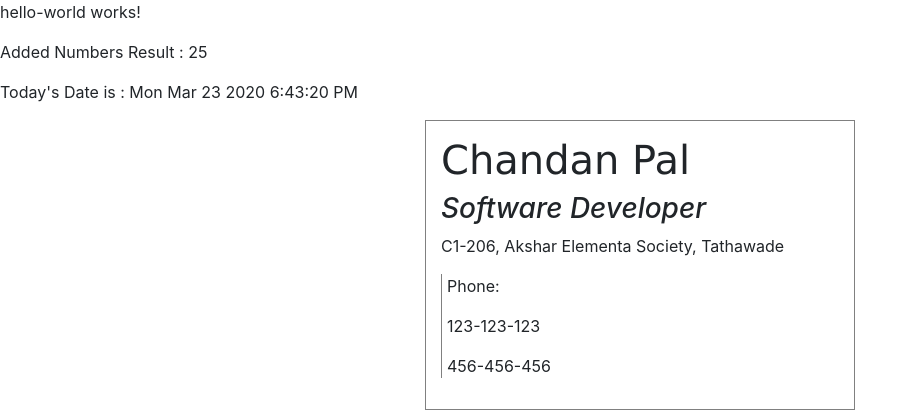
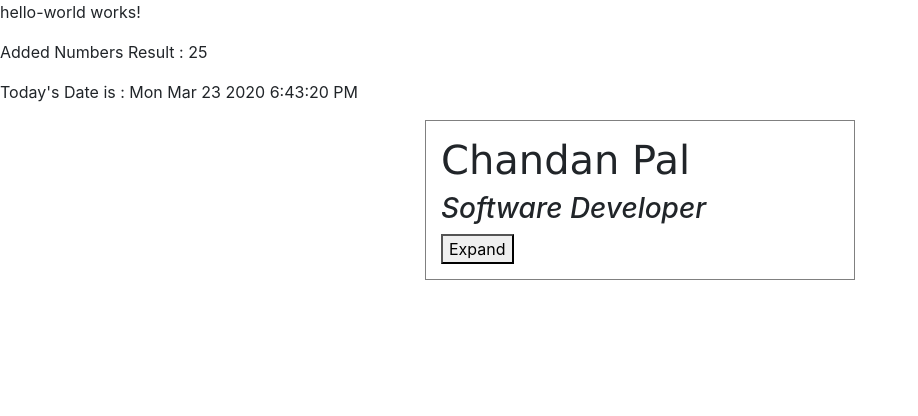
Before and after one commit to chandan-pal/my-first-angular, an Angular app: page / in a window 1280 px wide. Shown: the top 416 px of the page, without its empty margins (0-918 px from the left). Built offline with nearby package versions, Linux system fonts and the light colour scheme.

Commit message:
handling click events

```diff
--- a/src/app/address-card/address-card.component.html
+++ b/src/app/address-card/address-card.component.html
@@ -1,7 +1,9 @@
 <div class="address-card">
     <h1 class="name">{{ user.name }}</h1>
     <h3 class="title">{{ user.title }}</h3>
-    <div>
+    <button *ngIf="isCollapsed" (click)="toggleCollapse()">Expand</button>
+    <button *ngIf="!isCollapsed" (click)="toggleCollapse()">Collapse</button>
+    <div *ngIf=!isCollapsed>
         <p class="adderess">{{ user.address }}</p>
         <div class="phone" *ngIf="user.phone.length > 0">
             <p>Phone:</p>
--- a/src/app/address-card/address-card.component.ts
+++ b/src/app/address-card/address-card.component.ts
@@ -14,6 +14,8 @@ export class AddressCardComponent implements OnInit {
   @Input('user')
   user : User;
 
+  isCollapsed : boolean = true;
+
   constructor() {
 
    }
@@ -22,4 +24,8 @@ export class AddressCardComponent implements OnInit {
 
   }
 
+  toggleCollapse() : void {
+    this.isCollapsed = !this.isCollapsed;
+  }
+
 }
```
